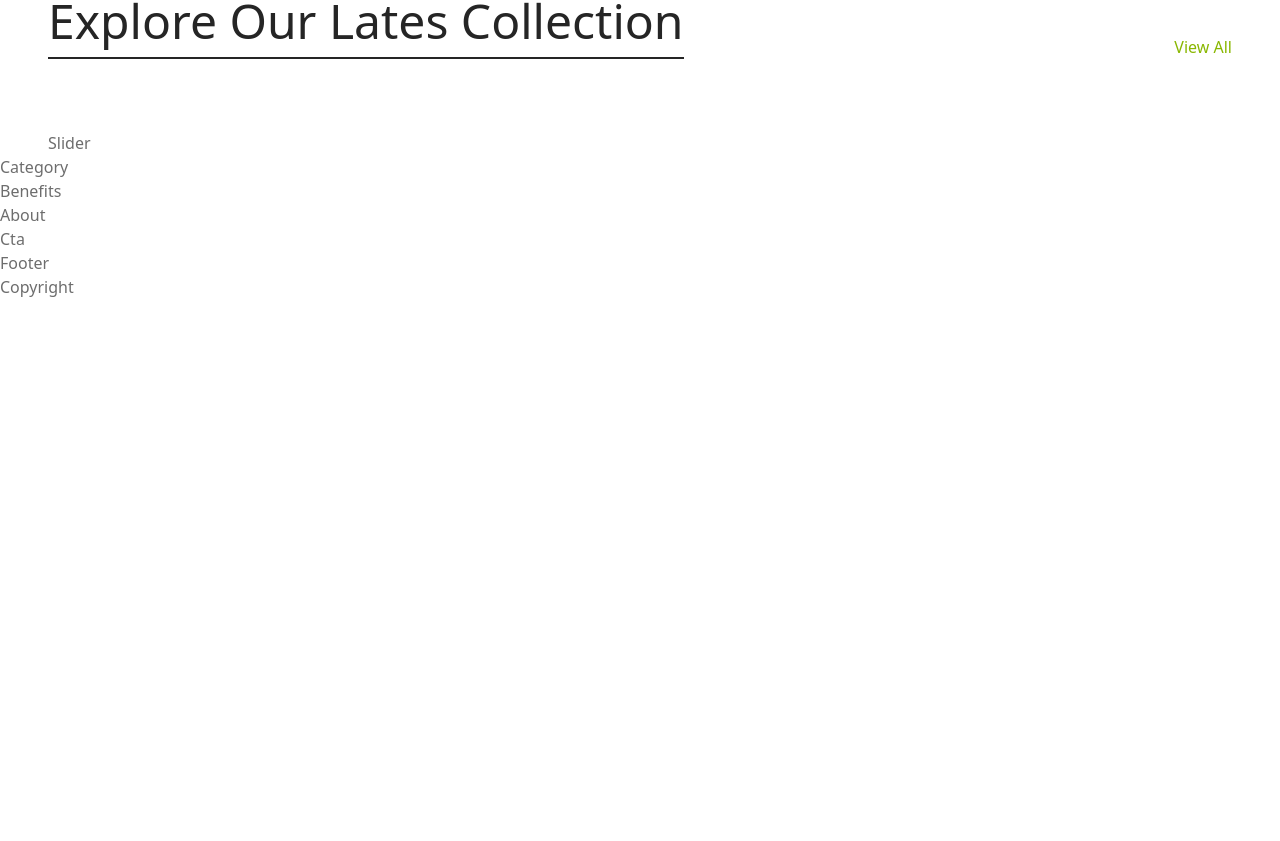
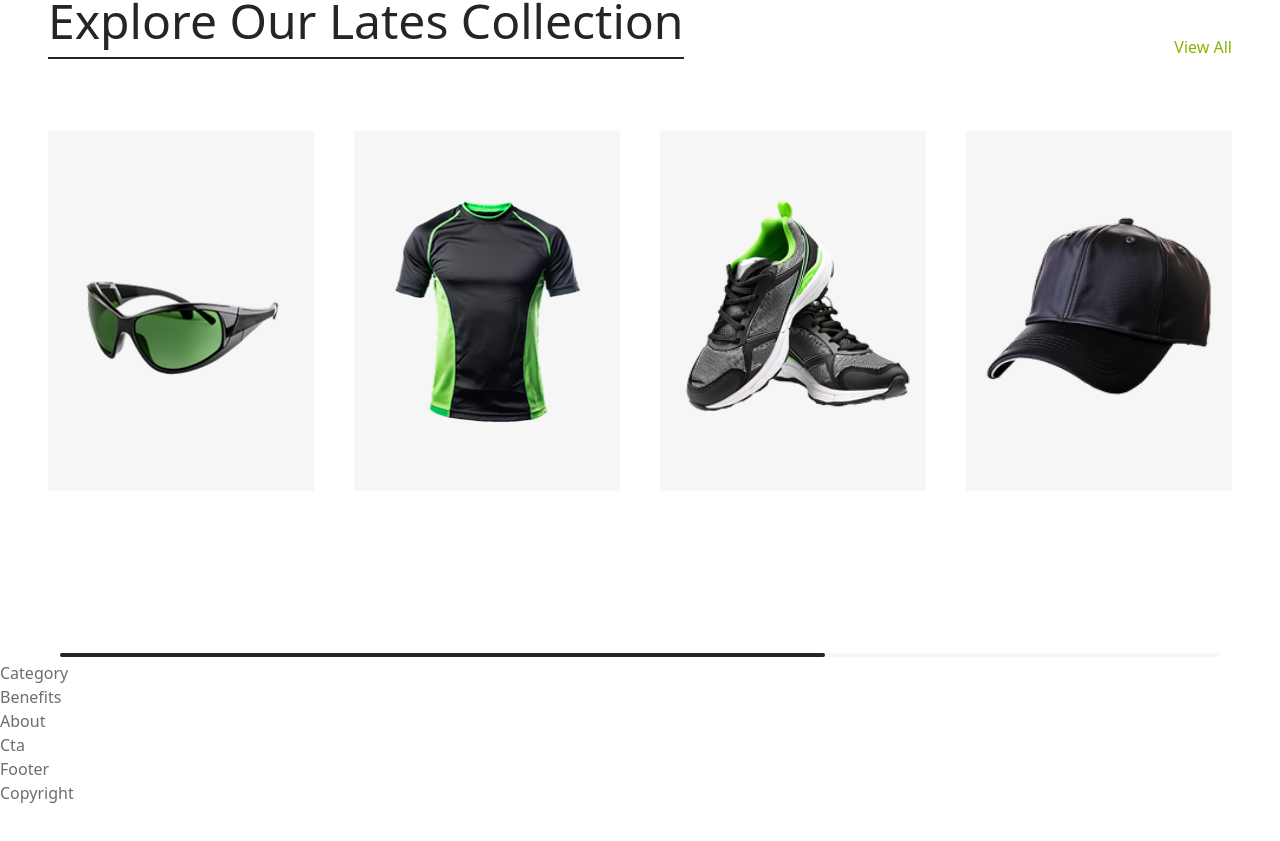
Before and after one commit to Jisap/next15-Sports-Website-with-tailwindcss, a Next.js app: page / in a window 1280 px wide. Shown: the part 1215-2056 px from the top of the page. Built offline with nearby package versions, Linux system fonts and the light colour scheme.

Commit message:
Add Swiper dependency and implement Slider component
- Added `swiper` package to `package.json` and `package-lock.json` for enhanced slider functionality.
- Implemented the `Slider` component using Swiper for dynamic product display, including responsive breakpoints and scrollbar support.

```diff
--- a/components/Slider.jsx
+++ b/components/Slider.jsx
@@ -1,8 +1,92 @@
-import React from 'react'
+"use client"
+
+import { Swiper, SwiperSlide } from "swiper/react"
+import "swiper/css"
+import "swiper/css/scrollbar"
+import Image from "next/image"
+import { Scrollbar } from "swiper/modules"
+
+const products = [
+  {
+    image: "/assets/img/latest/p1.png",
+    name: "Lorem ipsum dolor",
+    description: "Description ....",
+    price: 120,
+  },
+  {
+    image: "/assets/img/latest/p2.png",
+    name: "Lorem ipsum dolor",
+    description: "Description ....",
+    price: 120,
+  },
+  {
+    image: "/assets/img/latest/p3.png",
+    name: "Lorem ipsum dolor",
+    description: "Description ....",
+    price: 120,
+  },
+  {
+    image: "/assets/img/latest/p4.png",
+    name: "Lorem ipsum dolor",
+    description: "Description ....",
+    price: 120,
+  },
+  {
+    image: "/assets/img/latest/p1.png",
+    name: "Lorem ipsum dolor",
+    description: "Description ....",
+    price: 120,
+  },
+  {
+    image: "/assets/img/latest/p2.png",
+    name: "Lorem ipsum dolor",
+    description: "Description ....",
+    price: 120,
+  },
+
+]
 
 const Slider = () => {
   return (
-    <div>Slider</div>
+    <Swiper
+      slidesPerView={1}
+      spaceBetween={40}
+      scrollbar={{hide: false,}}
+      modules={[Scrollbar]}
+      className="h-[530px]"
+      breakpoints={{
+        768: {
+          slidesPerView: 2,
+        },
+        1024: {
+          slidesPerView: 3,
+        },
+        1170:{
+          slidesPerView: 4,
+        }
+      }}
+    >
+      {products.map((product, index) => {
+
+        const { image, name, description, price } = product
+
+
+        return (
+          <SwiperSlide key={index}>
+            <div className="bg-grey-50 h-[360px] flex items-center justify-center">
+              <Image
+                src={image}
+                alt={name}
+                width={240}
+                height={240}
+                quality={100}
+                className=""
+              />
+            </div>
+          </SwiperSlide>
+        )
+      })}
+    </Swiper>
   )
 }
 
--- a/package.json
+++ b/package.json
@@ -16,6 +16,7 @@
     "react": "19.1.0",
     "react-dom": "19.1.0",
     "react-icons": "^5.5.0",
+    "swiper": "^11.2.10",
     "tailwind-merge": "^3.3.1"
   },
   "devDependencies": {
```
Also changed, not shown: 1 other file (tests, documents, lock files or other folders).
